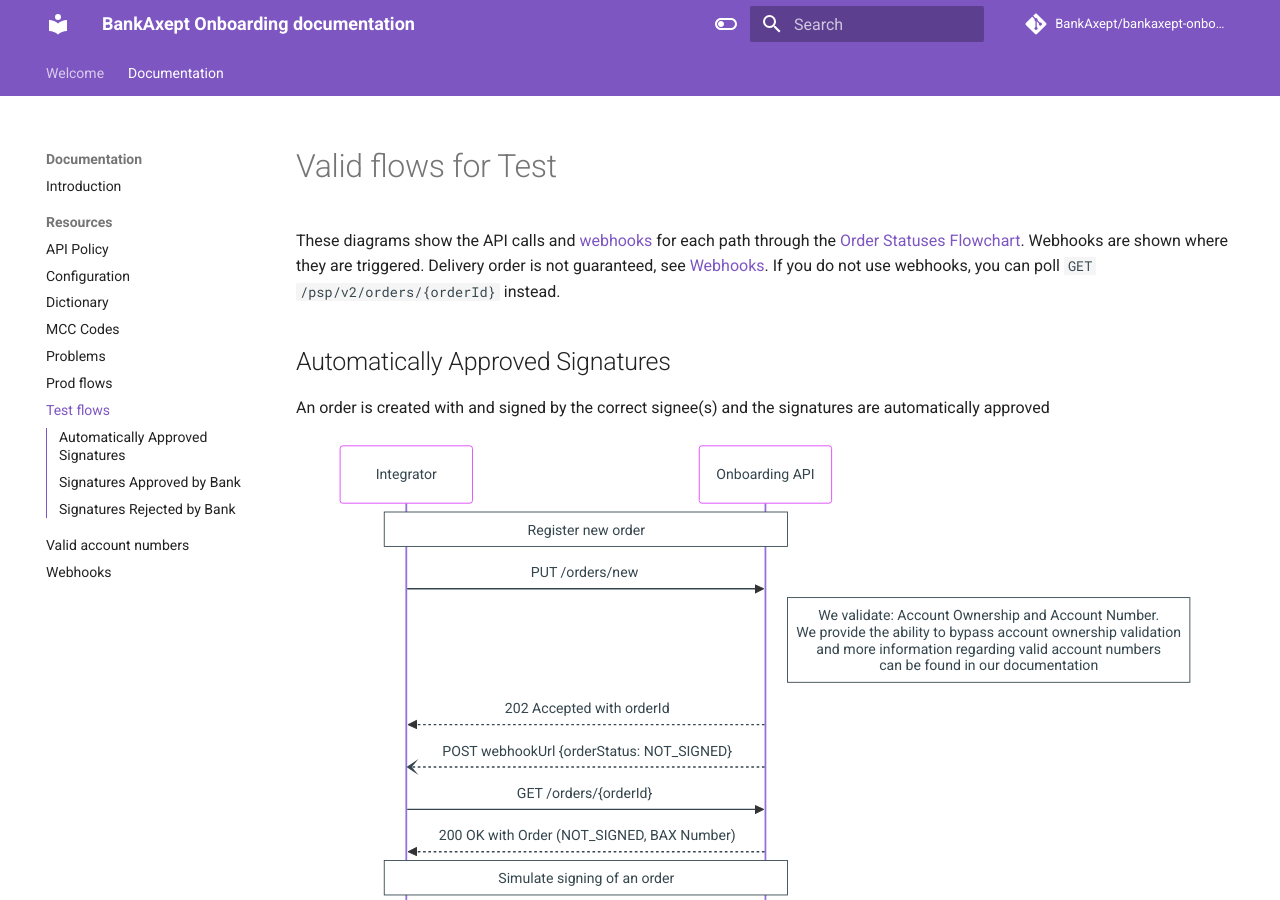
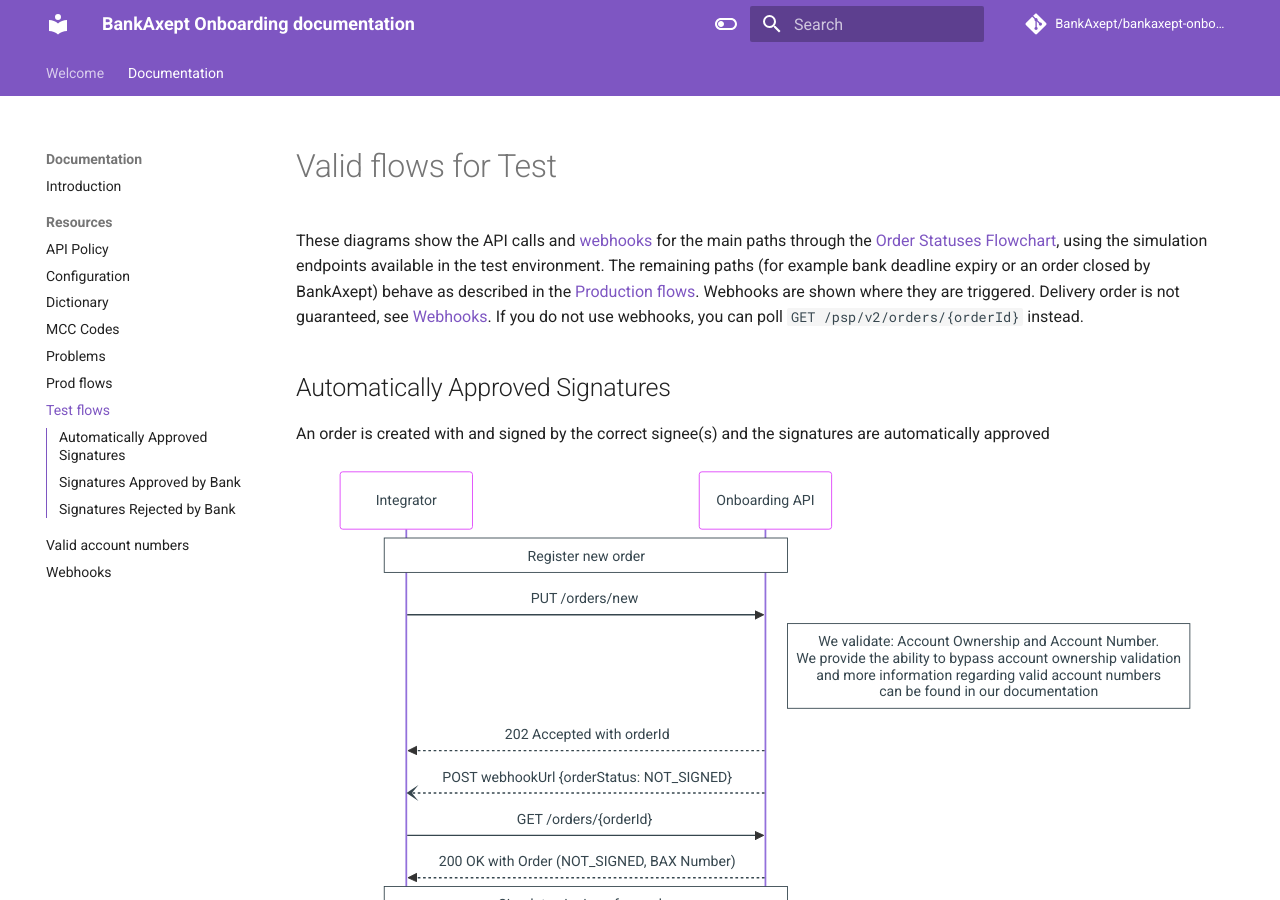
Before and after one commit to BankAxept/bankaxept-onboarding-external-documentation, an MkDocs documentation site: the page built from docs/test_flows.md, in a window 1280 px wide and 900 px high. Built offline with MkDocs 1.6.1 and Material for MkDocs 9.7.7, drawn with Linux system fonts in a browser that asks for light colours; comment, search, counter and statistics services are not loaded.

Commit message:
clear up some misconceptions

```diff
--- a/docs/test_flows.md
+++ b/docs/test_flows.md
@@ -1,6 +1,7 @@
 # Valid flows for Test
 
-These diagrams show the API calls and [webhooks](./webhooks.md) for each path through the [Order Statuses Flowchart](./getting_started.md#order-statuses-flowchart).
+These diagrams show the API calls and [webhooks](./webhooks.md) for the main paths through the [Order Statuses Flowchart](./getting_started.md#order-statuses-flowchart), using the simulation endpoints available in the test environment.
+The remaining paths (for example bank deadline expiry or an order closed by BankAxept) behave as described in the [Production flows](./prod_flows.md).
 Webhooks are shown where they are triggered. Delivery order is not guaranteed, see [Webhooks](./webhooks.md#delivery-and-ordering).
 If you do not use webhooks, you can poll `GET /psp/v2/orders/{orderId}` instead.
 
```
Also changed, not shown: docs/getting_started.md (+1 -1 lines).
